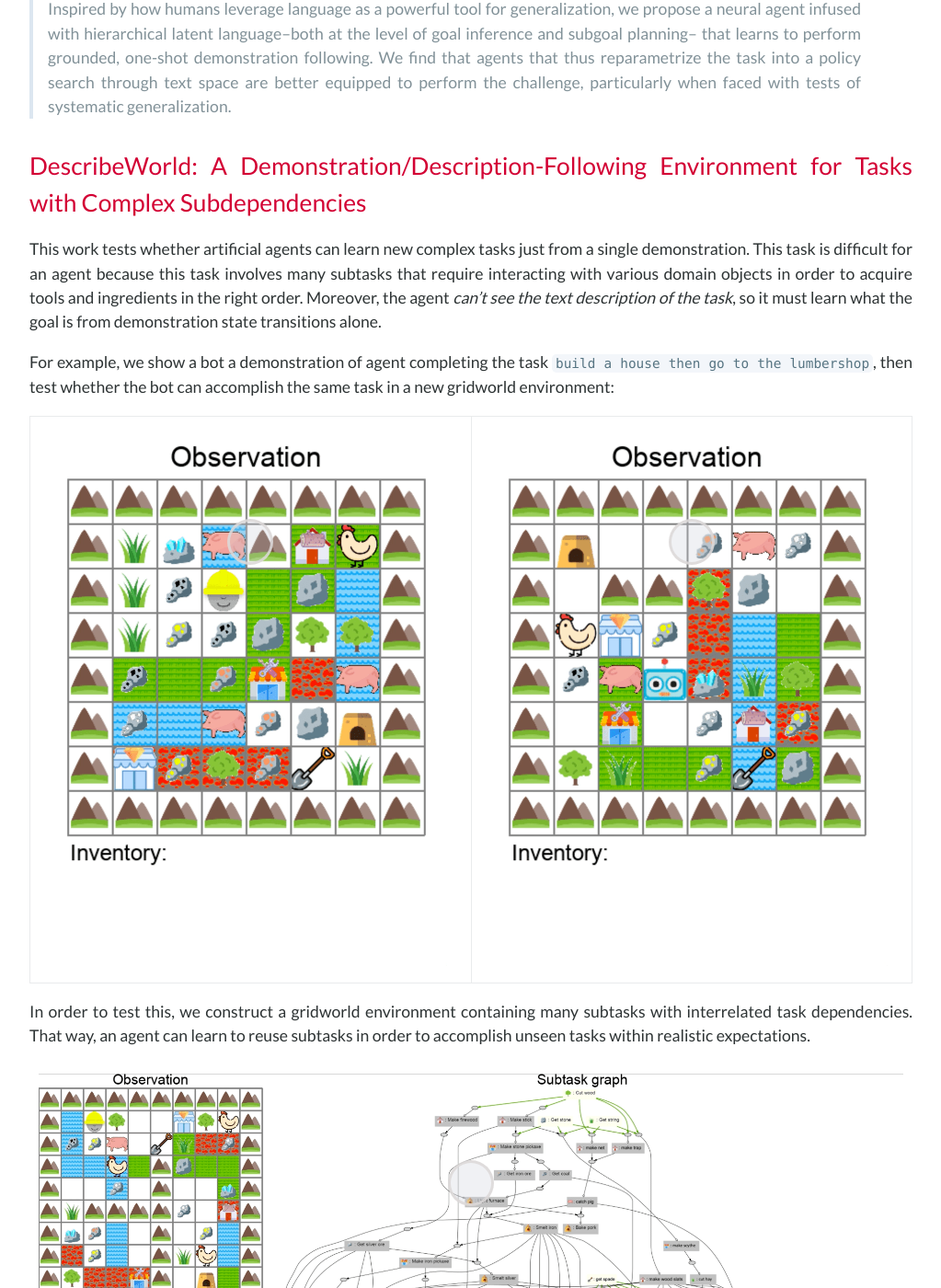
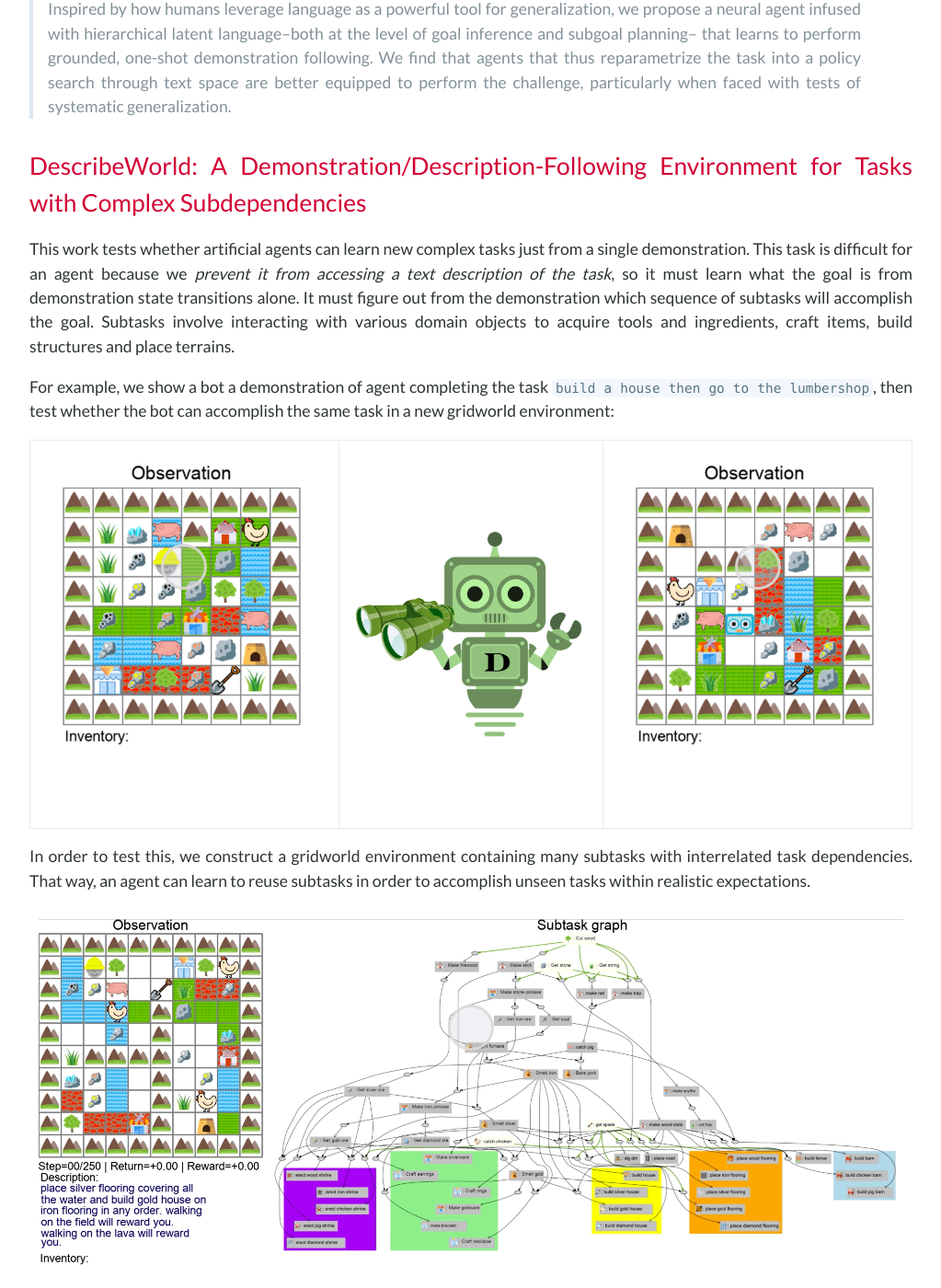
Before and after one commit to mhauskn/mocapact.github.io, a Jekyll site: the page built from index.md, in a window 1280 px wide and 1400 px high, scrolled down 852 px. Shown: the whole window at 92% size, without its empty margins (128-1151 px from the left). Built offline with Jekyll 4.4.1, drawn with Linux system fonts in a browser that asks for light colours; nearby versions of some CDN libraries; our own code applies the rules of GitHub Pages for plain Markdown files; comment, search, counter and statistics services are not loaded; some of the changed text lies outside the part shown.

Commit message:
added new gifs

```diff
--- a/index.md
+++ b/index.md
@@ -16,7 +16,8 @@
 ## DescribeWorld: A Demonstration/Description-Following Environment for Tasks with Complex Subdependencies
 
 This work tests whether artificial agents can learn new complex tasks just from a single demonstration.
-This task is difficult for an agent because this task involves many subtasks that require interacting with various domain objects in order to acquire tools and ingredients in the right order. Moreover, the agent _can't see the text description of the task_, so it must learn what the goal is from demonstration state transitions alone.
+This task is difficult for an agent because we _prevent it from accessing a text description of the task_, so it must learn what the goal is from demonstration state transitions alone.
+It must figure out from the demonstration which sequence of subtasks will accomplish the goal. Subtasks involve interacting with various domain objects to acquire tools and ingredients, craft items, build structures and place terrains.
 
 
 For example, we
@@ -26,6 +27,9 @@
 <table>
 <tr>
 <td><figure> <img src="assets/task_demos/house_lumber_agent.png" alt="house_lumber_agent" data-alt="assets/task_demos/house_lumber_agent.gif" /> </figure></td>
+<td>
+<img src="assets/dbot.png"/>
+</td>
 <td><figure> <img src="assets/task_demos/house_lumber_bot.png" alt="house_lumber_bot" data-alt="assets/task_demos/house_lumber_bot.gif"  /> </figure></td>
 </tr>
 </table>
@@ -39,12 +43,10 @@
 <p class="cover" align="center"> <figure> <img src="assets/example_unroll.png" alt="example_unroll" data-alt="assets/example_unroll.gif"  /> </figure> </p>
 
 
-### Task Categories
-
 <table>
 <tr>
 <td colspan="3">
-We create multiple types of task end goals for the agent to accomplish.
+We create multiple types of task end goals for the agent to accomplish. We pair each task with an oracle that derives the sequence of subtasks needed to be completed.
 </td>
 </tr>
   <tr>
@@ -69,24 +71,26 @@
 <tr>
 <td colspan="3">
 We also add environmental constraints, like penalties for walking on a terrain or rewards for walking on another.
+This, in addition to various compositions of end goals, gives us thousands of unique end goals for our agent to learn.
 </td>
 </tr>
 <tr>
 <td><figure> <img src="assets/task_demos/stone_then_furnace.png" alt="stone_then_furnace" data-alt="assets/task_demos/stone_then_furnace.gif" /> </figure></td>
 <td><figure> <img src="assets/task_demos/iron_cover_lava_pig_road.png" alt="iron_cover_lava_pig_road" data-alt="assets/task_demos/iron_cover_lava_pig_road.gif"  /> </figure></td>
+<td><figure> <img src="assets/task_demos/wood_shrine_wood_flooring_gold_cover_lava.png" alt="iron_cover_lava_pig_road"
+data-alt="assets/task_demos/wood_shrine_wood_flooring_gold_cover_lava.gif"  /> </figure></td>
 </tr>
 </table>
 
+# Testing for Language-Aided Systematic Generalization
+If a child were to learn how to `build an iron shrine` and `place wood flooring`, they could work out how to `place iron flooring` by recombining various ingredients. We test for this sort of ability in our agents by constructing **[systematic generalization splits](https://cims.nyu.edu/~brenden/papers/RuisEtAl2020NeurIPS.pdf)** that require procedural recombination of learned concepts in order to solve hidden tasks.
+
+<img src="assets/generalization_splits.png">
+
+# Hierarchical Latent Language Policy Agent
+We devise a neural agent that leverages language at multiple levels of abstraction in order to learn complex tasks from demonstration.
+
+<img src="assets/model_diagram.jpg">
 
 
-<!-- ![example_unroll](https://user-images.githubusercontent.com/93727661/140437262-908cd450-9d06-4126-a2ca-263b55063c79.gif) -->
-
-<!-- ![task_categories.pdf](https://github.com/describeworld/describeworld.github.io/files/7479511/task_categories.pdf) -->
-
-## Hierarchical Latent Language Policy Agent
-
-<!-- ![HLLP_diagram.pdf](https://github.com/describeworld/describeworld.github.io/files/7479494/HLLP_diagram.pdf) -->
-
-## Testing for Language-Aided Systematic Generalization
-
 <!-- ![generalization_splits.pdf](https://github.com/describeworld/describeworld.github.io/files/7479497/generalization_splits.pdf) -->
```
Also changed, not shown: assets/example_unroll.png, assets/task_demos/build_fence.png, assets/task_demos/clear_grass_chicken.png, assets/task_demos/craft_necklace.png, assets/task_demos/dirt_water.png, assets/task_demos/house_lumber_agent.png, assets/task_demos/house_lumber_bot.png, assets/task_demos/iron_cover_lava_pig_road.png, assets/task_demos/silver_cover_lava.png, assets/task_demos/stone_then_furnace.png, assets/task_demos/tree_then_diamond.png, assets/task_demos/wood_shrine_wood_flooring_gold_cover_lava.png (added), 3 other files.
